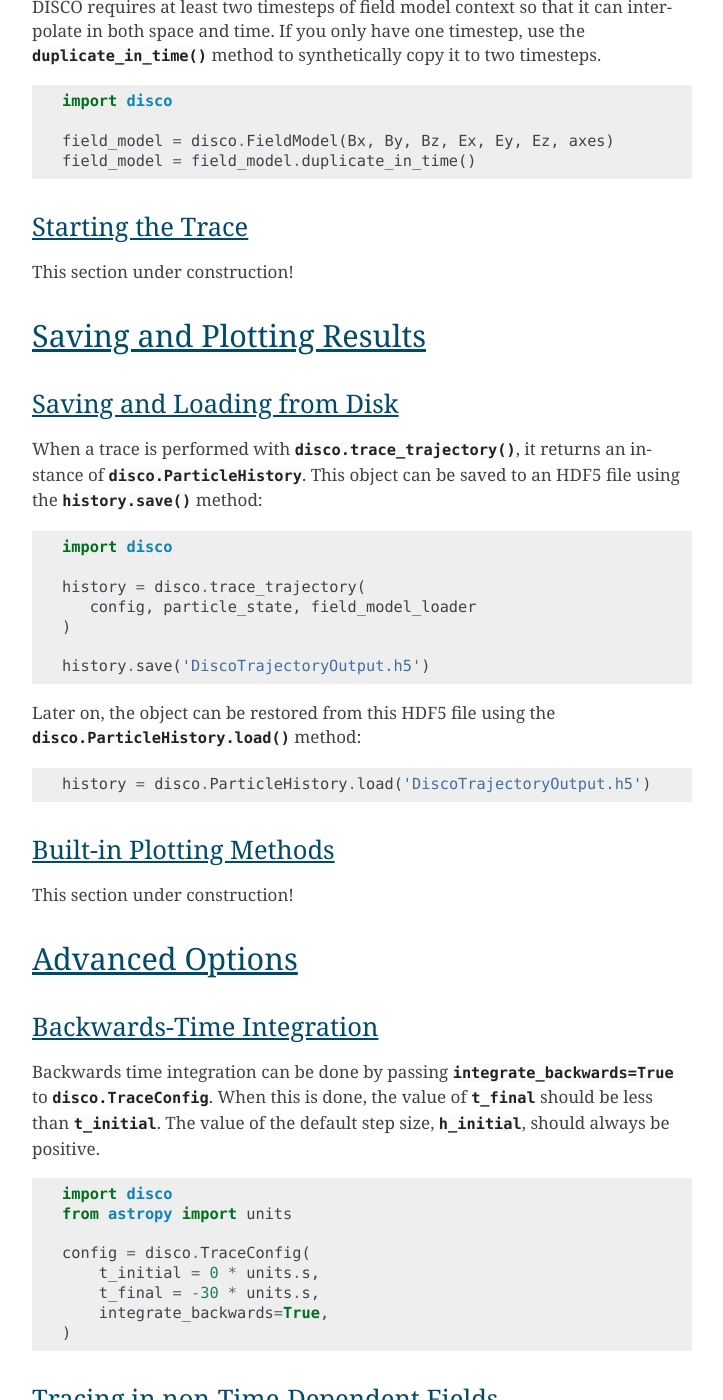
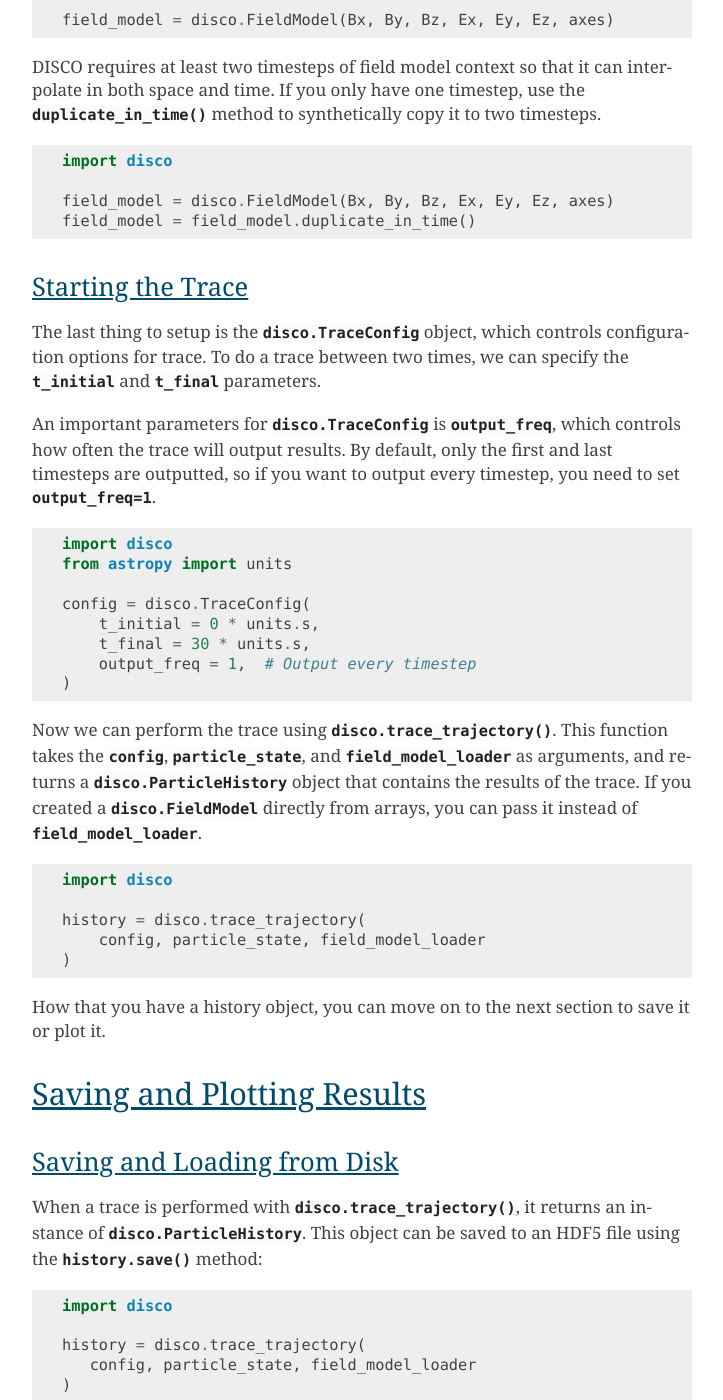
Before and after one commit to ddasilva/disco, a Sphinx documentation site: the page built from docs/user-guide/examples.rst, in a window 1280 px wide and 1400 px high, scrolled down 2248 px. Shown: the whole window, without its empty margins (388-1111 px from the left). Built offline with Sphinx 7.4.7, drawn with Linux system fonts in a browser that asks for light colours; some of the changed text lies outside the part shown.

Commit message:
Complete examples

```diff
--- a/docs/user-guide/examples.rst
+++ b/docs/user-guide/examples.rst
@@ -12,7 +12,7 @@
 
 Setting up Initial Conditions
 ===========================
-Initial conditions are configured using the `~disco.ParticleState` class. In the below example, we setup one particle starting at (6.6, 0, 0) Earth Radii. To configure multiple particles, arrays of longer length can be provided.
+Initial conditions are configured using the `~disco.ParticleState` class. In the below example, we setup one particle starting at (-6.6, 0, 0) Earth Radii. To configure multiple particles, arrays of longer length can be provided.
 
 Because DISCO uses the mass and charge of the particles to dimensionalize the simulation, it can only do traces for one combination of mass and charge at a time.
 Unless otherwise specified, all coordinates used in DISCO are Solar Magnetic (SM).
@@ -59,6 +59,8 @@
     from astropy import constants, units
     import numpy as np
 
+    # Setup axes for the field model
+    grid_spacing = 0.1
     x_axis = np.arange(-10, 10, grid_spacing) * constants.R_earth
     y_axis = np.arange(-10, 10, grid_spacing) * constants.R_earth
     z_axis = np.arange(-5, 5, grid_spacing) * constants.R_earth
@@ -67,6 +69,7 @@
     x_grid, y_grid, z_grid, t_grid = np.meshgrid(
         x_axis, y_axis, z_axis, t_axis, indexing="ij"
     )
+
     r_inner = 1 * constants.R_earth
 
     axes = disco.Axes(x_axis, y_axis, z_axis, t_axis, r_inner)
@@ -94,8 +97,32 @@
 
 Starting the Trace
 ===================
-This section under construction!
+The last thing to setup is the `disco.TraceConfig` object, which controls configuration options for trace. To do a trace between two times, we can specify the `t_initial` and `t_final` parameters.
 
+An important parameters for `disco.TraceConfig` is `output_freq`, which controls how often the trace will output results. By default, only the first and last timesteps are outputted, so if you want to output every timestep, you need to set `output_freq=1`.
+
+.. code-block:: python
+
+    import disco
+    from astropy import units
+
+    config = disco.TraceConfig(
+        t_initial = 0 * units.s,
+        t_final = 30 * units.s,
+        output_freq = 1,  # Output every timestep
+    )
+
+Now we can perform the trace using `disco.trace_trajectory()`. This function takes the `config`, `particle_state`, and `field_model_loader` as arguments, and returns a `disco.ParticleHistory` object that contains the results of the trace. If you created a `disco.FieldModel` directly from arrays, you can pass it instead of `field_model_loader`.
+
+.. code-block:: python
+
+    import disco
+
+    history = disco.trace_trajectory(
+        config, particle_state, field_model_loader
+    )
+
+How that you have a history object, you can move on to the next section to save it or plot it.
 
 Saving and Plotting Results
 ******************************
@@ -123,7 +150,34 @@
 
 Built-in Plotting Methods
 =============================
-This section under construction!
+
+The `disco.ParticleHistory` object has built-in plotting methods to visualize the results of the trace. The `history.plot_xy()` method plots the trajectory in the XY plane, while `plot_xz()` and `plot_yz()` plot the trajectory in the XZ and YZ planes, respectively. These methods can be passed a matplotlib axes object to plot on, or they will create a new figure and axes if none is provided.
+
+.. code-block:: python
+
+    import disco
+    from matplotlib import pyplot as plt
+
+    history.plot_xy()  # Plot trajectory in XY plane
+    plt.savefig('trajectory_xy.png')
+
+.. image:: ../_static/plot_xy_example.png
+   :align: center
+
+The plotting methods also support the `inds=` keyword argument, which allows you to plot only a subset of the particles in the history. For example, to plot only the first particle, you can do:
+
+.. code-block:: python
+
+    # Plot only the first particle in XY plane
+    history.plot_xy(inds=[0])
+
+Also supported is a `sample=` keyword argument, which allows you to plot only random sample of the particles traces.  For examples, to plot a random sample of 1,000 particles, you can do:
+
+.. code-block:: python
+
+    # Plot a random sample of 1,000 particles in XY plane
+    history.plot_xy(sample=1000)
+
 
 Advanced Options
 *****************
@@ -139,8 +193,8 @@
 
     config = disco.TraceConfig(
         t_initial = 0 * units.s,
-	t_final = -30 * units.s,
-	integrate_backwards=True,
+        t_final = -30 * units.s,
+        integrate_backwards=True,
     )
 
 
```
Also changed, not shown: other parts of docs/user-guide/examples.rst (+7 -7 lines), docs/_static/plot_xy_example.png (added), 1 other file.
